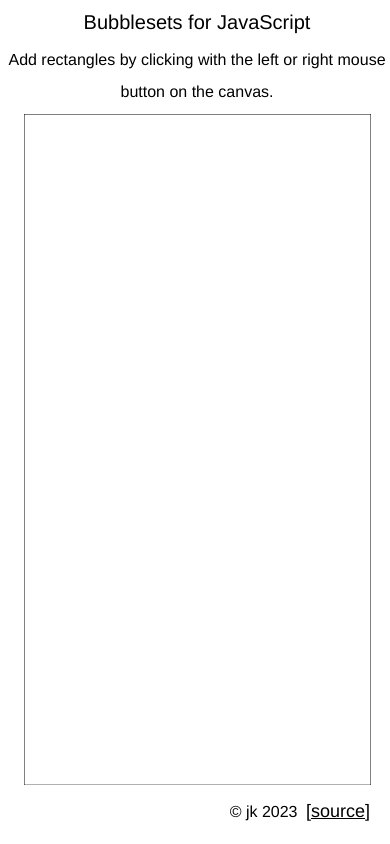
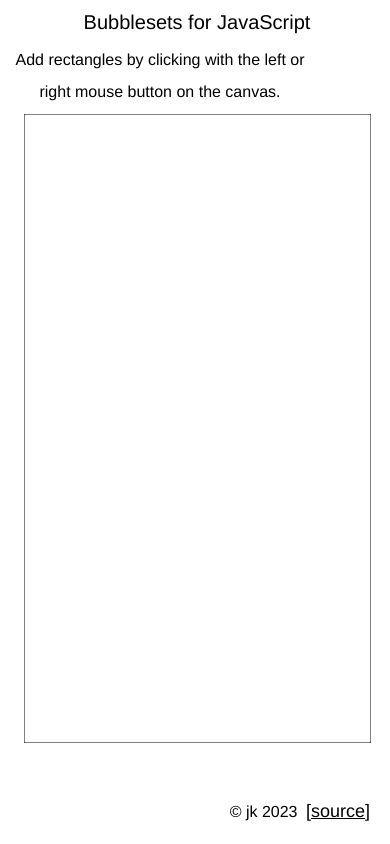
Before and after one commit to JosuaKrause/bubblesets-js, a plain HTML site: page index.html in a window 390 px wide. Drawn offline with Linux system fonts and the light colour scheme.

Commit message:
Update index.html

```diff
--- a/index.html
+++ b/index.html
@@ -43,6 +43,14 @@
       body {
         padding: 0;
         margin: 0;
+      }
+
+      p {
+        width: 80vw;
+      }
+
+      svg {
+        max-height: 75vh;
       }
     }
 
```
